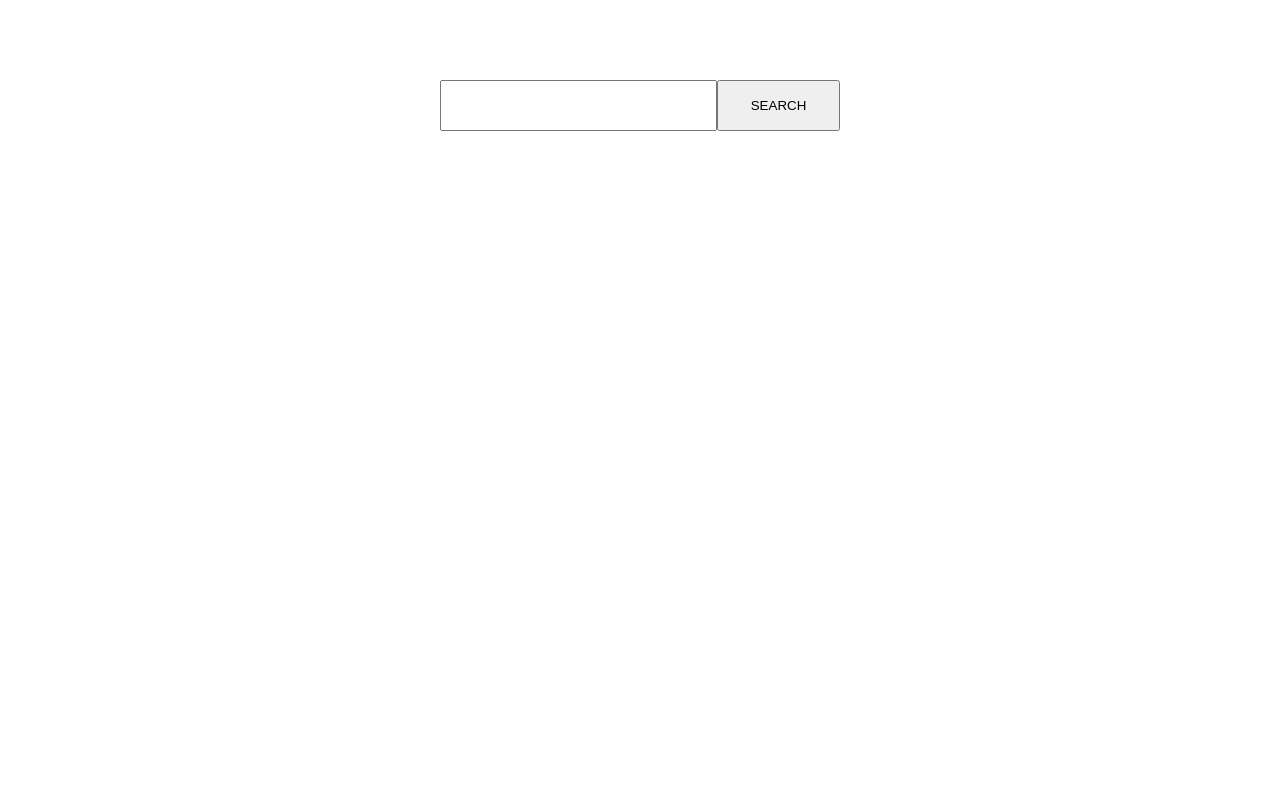
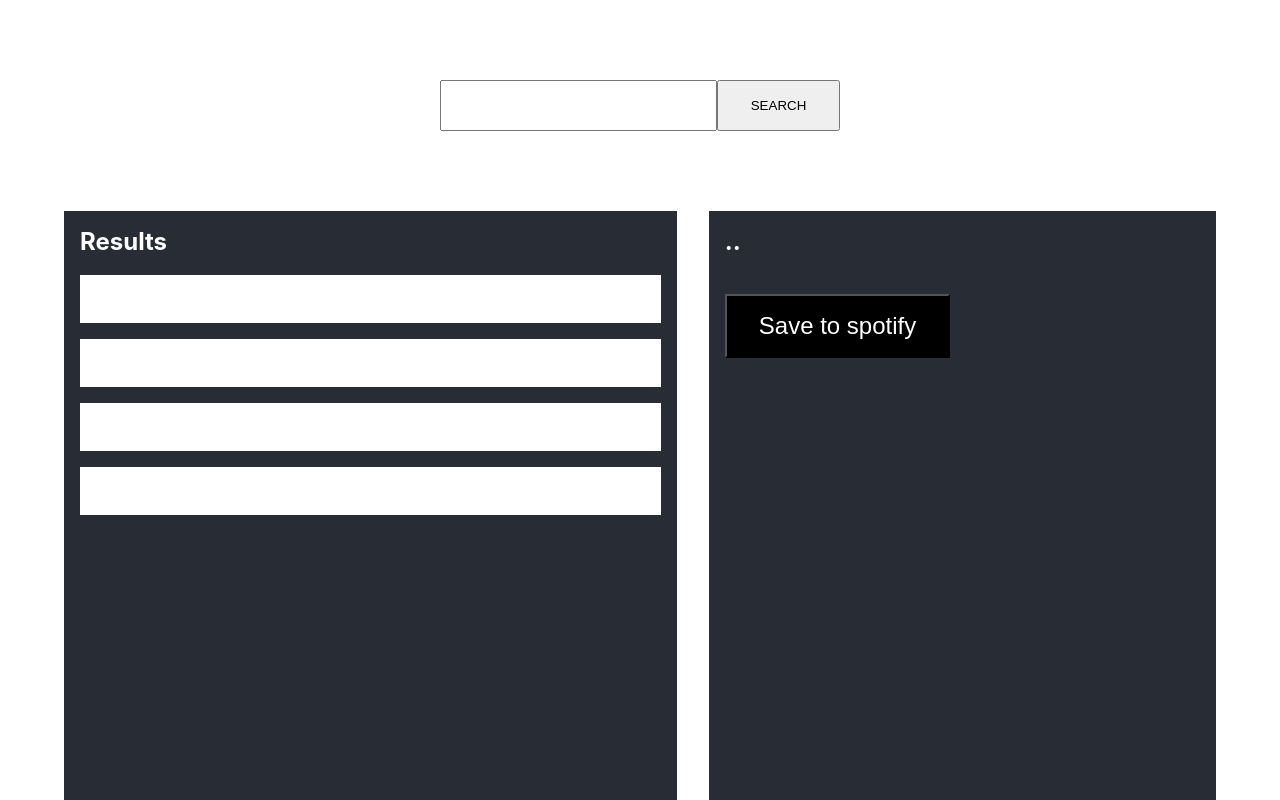
Before and after one commit to zaddy66/jammming, a React (Create React App) app: page / in a window 1280 px wide. Shown: the top 800 px of the page. Built offline with nearby package versions, Linux system fonts and the light colour scheme.

Commit message:
created a static components

```diff
--- a/src/App.css
+++ b/src/App.css
@@ -1,3 +1,10 @@
+/* GLOBAL STYLES */
+
+H2 {
+  margin: 0;
+}
+
+
 .App {
   text-align: center;
 }
@@ -49,3 +56,66 @@
 .submit-butn {
   padding: 1rem 2rem;
 }
+
+/* SEARCH RESULTS */
+
+.bottom-column {
+  display: flex;
+  justify-content: space-between;
+  gap: 2rem;
+  width: 90%;
+  max-width: 90rem;
+  margin: 0 auto;
+}
+
+.column {
+  background-color: #282c34;
+  min-height: 90vh;
+  color: white;
+  display: flex;
+  flex-direction: column;
+  align-items: flex-start;
+  padding: 1rem;
+  gap: 1.2rem;
+}
+
+.search-result-wrap {
+  width: 55%;
+}
+
+.result-playlist {
+  width: 100%;
+  height: 100%;
+  overflow-y: auto;
+  display: flex;
+  flex-direction: column;
+  gap: 1rem;
+}
+
+.result-item {
+  background-color: white;
+  width: 100%;
+  height: 3rem;
+}
+
+.track-result-wrap {
+  width: 45%;
+}
+
+/* TRACKLIST */
+
+.track-inner-column {
+  width: 100%;
+  max-height: 100%;
+  overflow-y: auto;
+  display: flex;
+  flex-direction: column;
+  gap: 1rem;
+}
+
+#spotify-button {
+  background-color: black;
+  color: white;
+  font-size: 1.5rem;
+  padding: 1rem 2rem;
+}
--- a/src/App.js
+++ b/src/App.js
@@ -1,11 +1,17 @@
 // import logo from './logo.svg';
 import './App.css';
 import SearchBar from './components/SearchBar';
+import SearchResult from './components/SearchResults';
+import Tracklist from './components/Tracklist';
 
 function App() {
   return (
     <div className='App'>
       <SearchBar />
+      <div className='bottom-column'>
+        <SearchResult />
+        <Tracklist />
+      </div>
     </div>
   );
 }
--- a/src/components/Playlist.js
+++ b/src/components/Playlist.js
@@ -0,0 +1,14 @@
+import React from 'react';
+
+function Playlist() {
+  return (
+    <div className='result-playlist'>
+      <div className='result-item'></div>
+      <div className='result-item'></div>
+      <div className='result-item'></div>
+      <div className='result-item'></div>
+    </div>
+  );
+}
+
+export default Playlist;
--- /dev/null
+++ b/src/components/SearchResults.js
@@ -0,0 +1,13 @@
+import React from 'react';
+import Playlist from './Playlist';
+
+function SearchResult() {
+  return (
+    <div className='column search-result-wrap'>
+      <h2>Results</h2>
+      <Playlist />
+    </div>
+  );
+}
+
+export default SearchResult;
--- a/src/components/Tracklist.js
+++ b/src/components/Tracklist.js
@@ -0,0 +1,13 @@
+import React from 'react';
+
+function Tracklist() {
+  return (
+    <div className='column track-result-wrap'>
+      <h2 id='playlist-name'>..</h2>
+      <div className='track-inner-column'></div>
+      <button id='spotify-button'>Save to spotify</button>
+    </div>
+  );
+}
+
+export default Tracklist;
```
Also changed, not shown: 1 other file (tests, documents, lock files or other folders).
